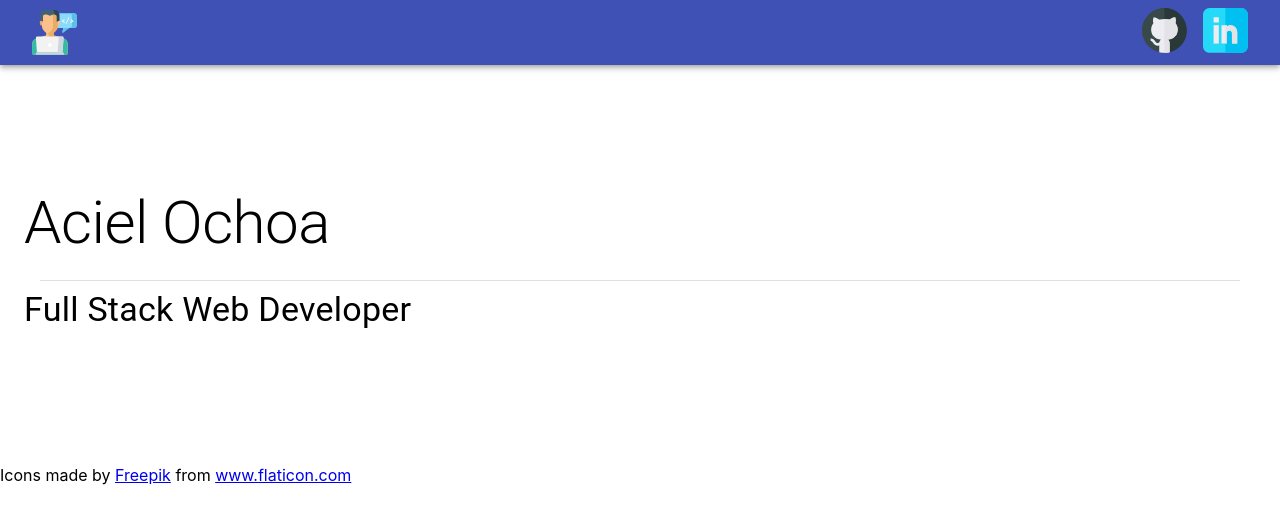
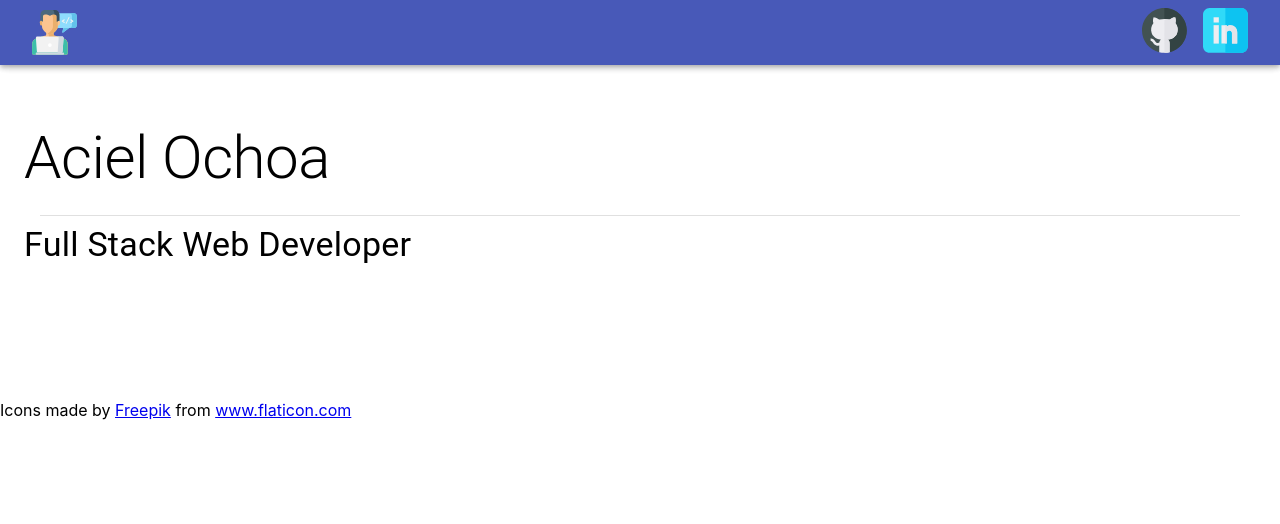
Before and after one commit to AceIsHuman/Aciel-Ochoa-Portfolio, a React (Create React App) app: page / in a window 1280 px wide. Shown: the top 524 px of the page. Built offline with nearby package versions, Linux system fonts and the light colour scheme.

Commit message:
add position fixed and opacity 0.95

```diff
--- a/src/components/NavBar.js
+++ b/src/components/NavBar.js
@@ -31,7 +31,7 @@ const NavBar = props => {
   const classes = useStyles();
 
   return (
-    <AppBar position="static">
+    <AppBar position="fixed" style={{ opacity: '0.95'}}>
       <Container className={classes.appBar}>
         <Dev className={classes.icon} />
         <Container className={classes.linkContainer}>
```
